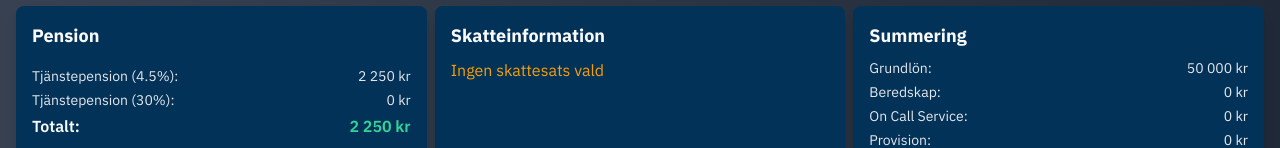
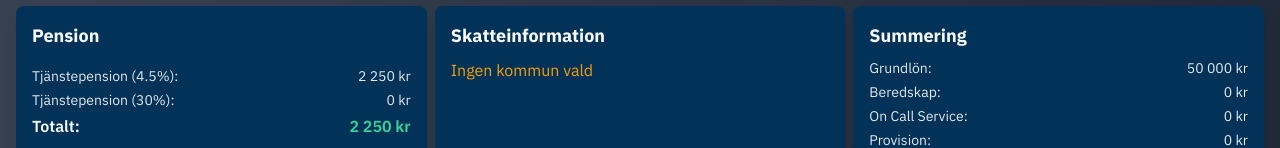
Before and after one commit to hardrockhodl/salary, a React (Vite) app: page / in a window 1280 px wide. Shown: the part 400-548 px from the top of the page. Built offline with nearby package versions, Linux system fonts and the light colour scheme.

Commit message:
Update App.tsx

```diff
--- a/src/App.tsx
+++ b/src/App.tsx
@@ -331,7 +331,7 @@
             </div>
           </div>
         ) : (
-          <p className="font-mono text-amber-500">Ingen skattesats vald</p>
+          <p className="font-mono text-amber-500">Ingen kommun vald</p>
         )}
       </div>
       {/* Summering Section */}
```
